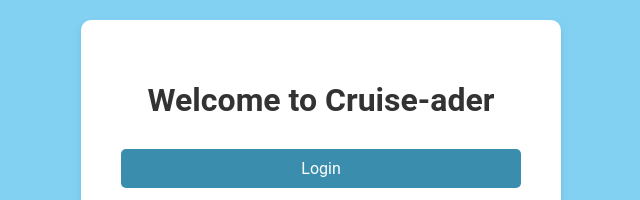
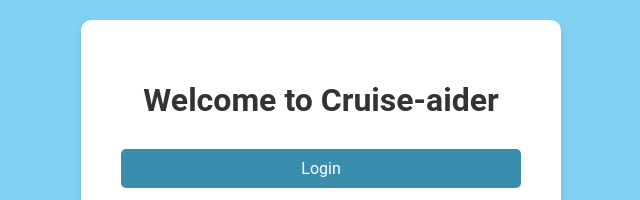
Before and after one commit to AnthonyJpfau/Cruise-aider-Vacation-App, a website: page homepage.html in a window 1280 px wide. Shown: the top 200 px of the page, 319-959 px from the left. Drawn offline with Linux system fonts and the light colour scheme.

Commit message:
minor visual changes

```diff
--- a/homepage.html
+++ b/homepage.html
@@ -3,13 +3,13 @@
 <head>
   <meta charset="UTF-8">
   <meta name="viewport" content="width=device-width, initial-scale=1.0">
-  <title>Cruise-sader</title>
+  <title>Cruise-aider</title>
   <link rel="stylesheet" href="styles.css"/>
  <style> html {background-color: #82d1f3;} </style>
 </head>
 <body>
   <div class="homepageDisplay">
-    <h1>Welcome to Cruise-ader</h1>
+    <h1>Welcome to Cruise-aider</h1>
     <a href="login.html">
     <button>Login </button>
      </a>
```
Also changed, not shown: mapPage.html (+1 -1 lines), register.html (+1 -1 lines).
